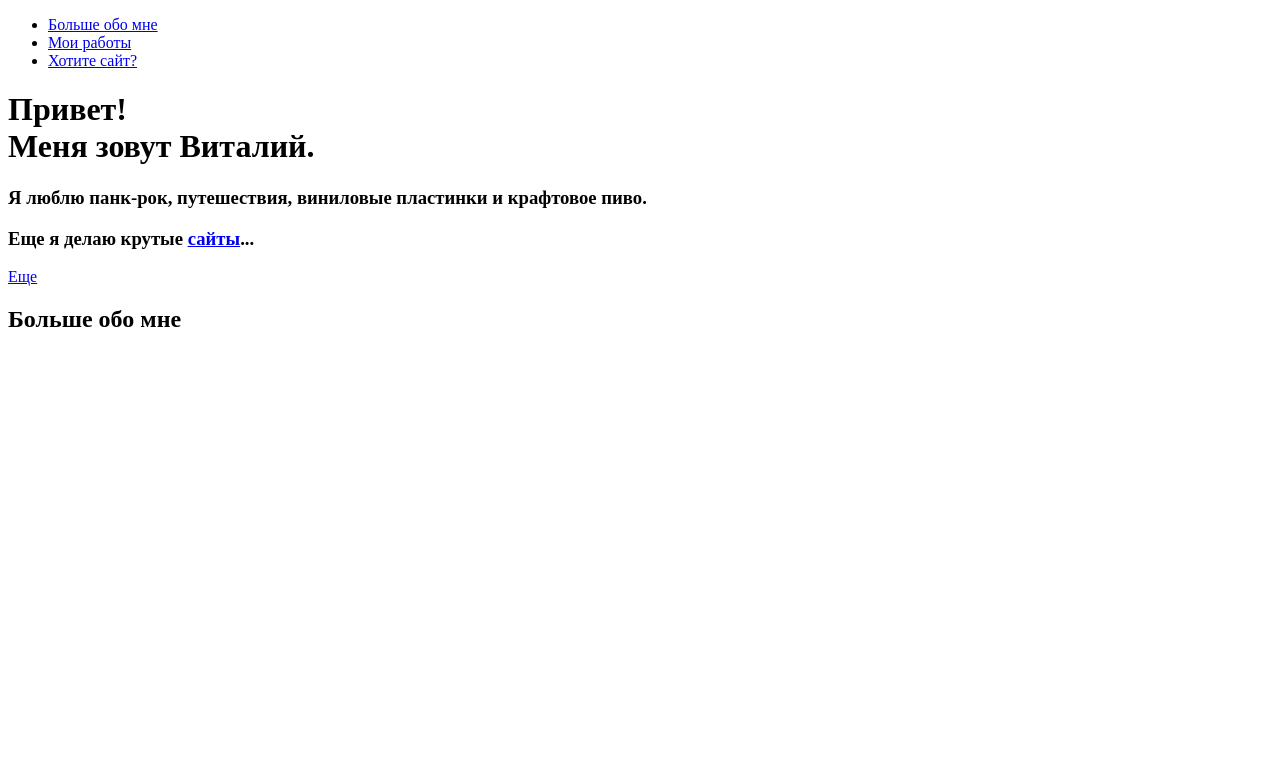
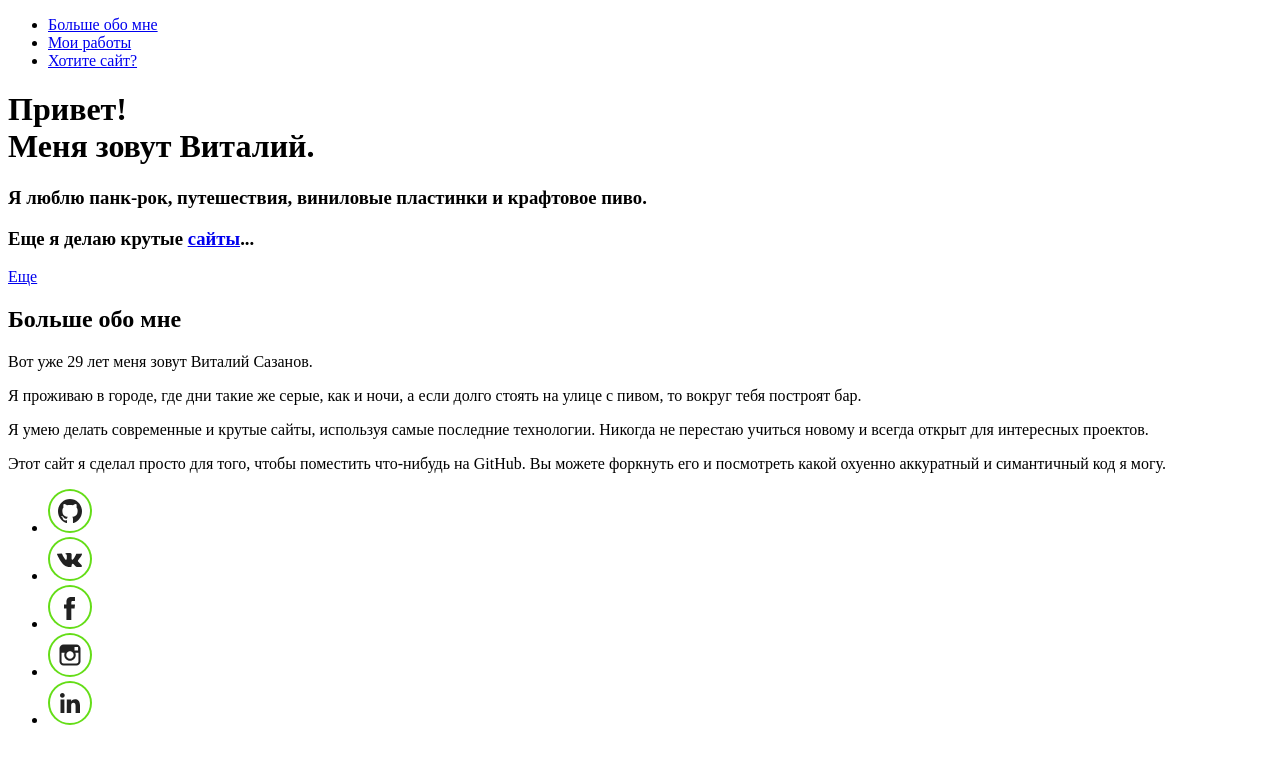
Before and after one commit to sme12/my-personal-website, a website with bundled scripts: page src/index.html in a window 1280 px wide. Built offline with nearby package versions, Linux system fonts and the light colour scheme; files whose address does not match are found by name.

Commit message:
Добавил Обо мне и штучки всякие

```diff
--- a/src/index.html
+++ b/src/index.html
@@ -89,12 +89,27 @@
             </div>
           </div>
         </div>
-        <a href="#" class="read-more"><div class="arrow">Еще</div></a>
+        <a href="#about" class="read-more"><div class="arrow">Еще</div></a>
       </div>
     </header>
 
-    <section class="about">
-      <h2>Больше обо мне</h2>
+    <section class="about" id="about">
+      <div class="wrap">
+        <h2>Больше обо <strong>мне</strong></h2>
+        <span class="line"></span>
+        <p>Вот уже 29 лет меня зовут Виталий Сазанов.</p>
+        <p>Я проживаю в городе, где дни такие же серые, как и ночи, а если долго стоять на улице с пивом, то вокруг тебя построят бар.</p>
+        <p>Я умею делать современные и крутые сайты, используя самые последние технологии. Никогда не перестаю учиться новому и всегда открыт для интересных проектов.</p>
+        <p>Этот сайт я сделал просто для того, чтобы поместить что-нибудь на GitHub. Вы можете форкнуть его и посмотреть какой охуенно аккуратный и симантичный код я могу.</p>
+
+        <ul class="socials">
+          <li><a href=""><img src="../img/github.svg" alt="github.com"></a></li>
+          <li><a href=""><img src="../img/vk.svg" alt="vk.com"></a></li>
+          <li><a href=""><img src="../img/facebook.svg" alt="facebook.com"></a></li>
+          <li><a href=""><img src="../img/instagram.svg" alt="instagram.com"></a></li>
+          <li><a href=""><img src="../img/linkedin.svg" alt="linkedin.com"></a></li>
+        </ul>
+      </div>
     </section>
 
 
--- a/src/js/main.js
+++ b/src/js/main.js
@@ -10,3 +10,18 @@ $('.hamb').click( function() {
   $(this).toggleClass('is-open');
   $('nav').toggleClass('is-open');
 } );
+
+$(function() {
+  $('a[href*="#"]:not([href="#"])').click(function() {
+    if (location.pathname.replace(/^\//,'') == this.pathname.replace(/^\//,'') && location.hostname == this.hostname) {
+      var target = $(this.hash);
+      target = target.length ? target : $('[name=' + this.hash.slice(1) +']');
+      if (target.length) {
+        $('html, body').animate({
+          scrollTop: target.offset().top
+        }, 1000);
+        return false;
+      }
+    }
+  });
+});
--- a/src/scss/atoms/_index.scss
+++ b/src/scss/atoms/_index.scss
@@ -54,6 +54,7 @@
   }
 }
 
+
 /* Toggle button
 –––––––––––––––––––––––––––––––––––––––––––––––––– */
 
--- a/src/scss/base/_base.scss
+++ b/src/scss/base/_base.scss
@@ -74,6 +74,17 @@ h3 {
 
 p {
   color:  $color-text-weak;
+  font-size: 14px;
+  margin: 0;
+  line-height: 1.7;
+
+  @media screen and (min-width: 480px) {
+    font-size: 16px;
+  }
+}
+
+ul {
+  margin: 0;
 }
 
 .wrap {
--- /dev/null
+++ b/src/scss/layout/_about.scss
@@ -0,0 +1,40 @@
+.about {
+  text-align: center;
+  padding-bottom: 48px;
+
+  .wrap {
+    max-width: 960px;
+  }
+
+  h2 {
+    margin-top: 48px;
+  }
+
+  p {
+    margin-top: 32px;
+    padding: 0 24px;
+
+    &:last-of-type {
+      margin-top: 0;
+    }
+  }
+
+  ul {
+    list-style: none;
+    padding: 0;
+    margin-top: 32px;
+
+    li {
+      display: inline-block;
+      margin-right: 16px;
+
+      &:last-of-type {
+        margin-right: 0;
+      }
+
+      &:hover {
+        transform: translateY(-4px);
+      }
+    }
+  }
+}
--- a/src/scss/layout/_index.scss
+++ b/src/scss/layout/_index.scss
@@ -10,3 +10,4 @@
 
 @import 'header';
 @import 'navigation';
+@import 'about';
```
Also changed, not shown: src/scss/layout/_header.scss (+19 -0 lines).
